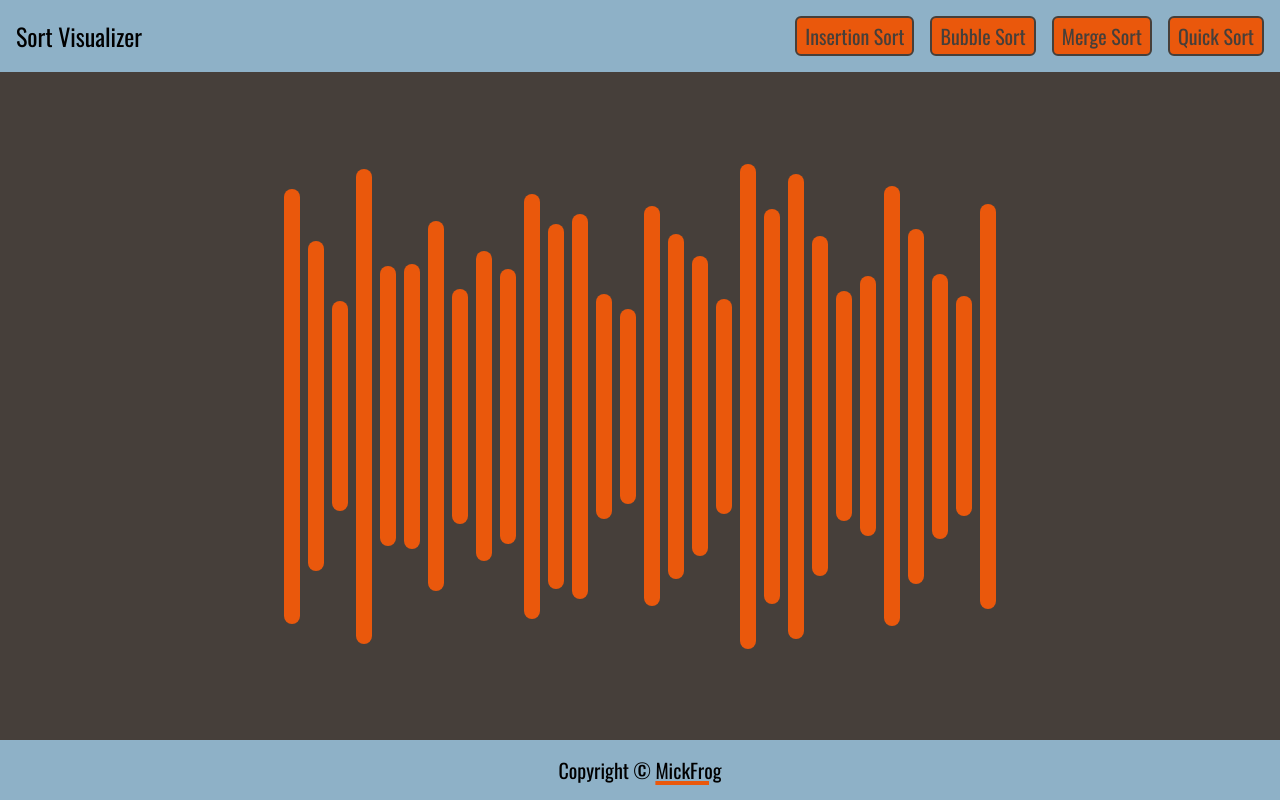
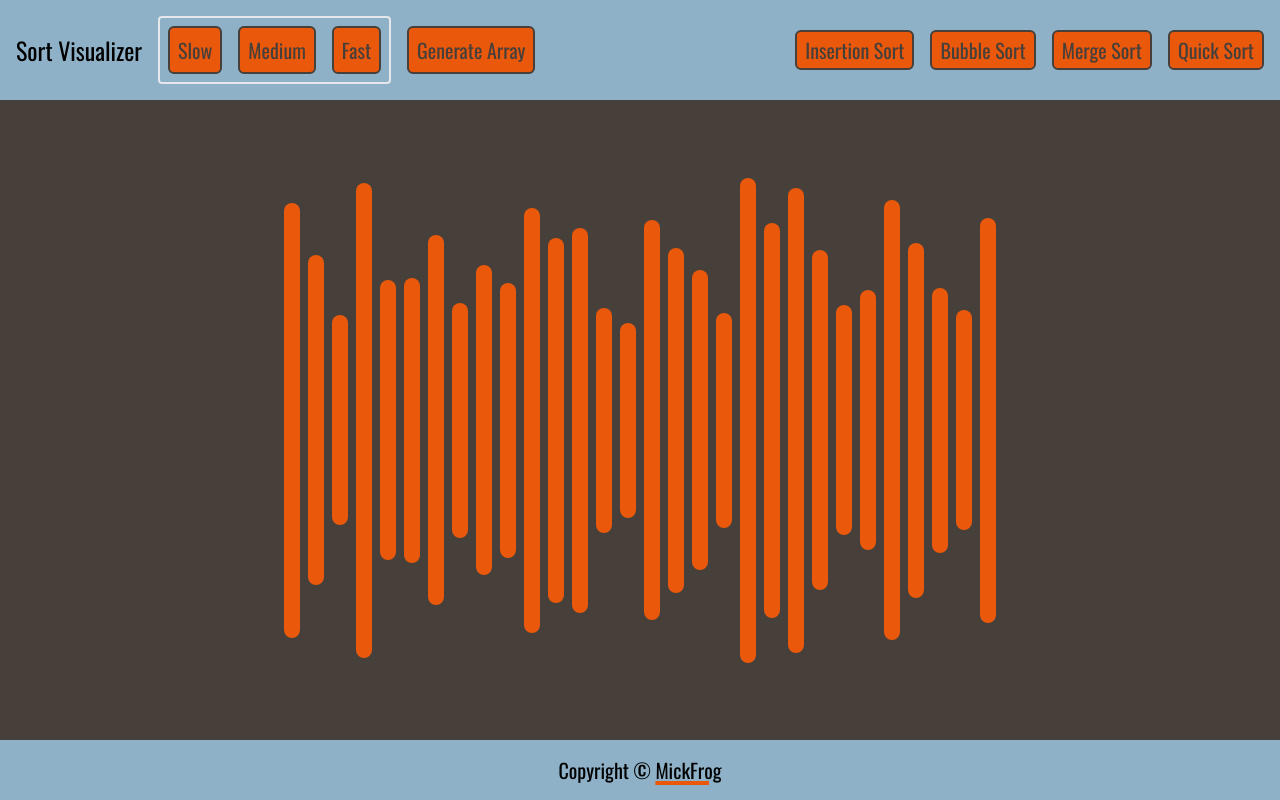
Before and after one commit to MickFrog/sort-visualizer, a React (Create React App) app: page / in a window 1280 px wide. Built offline with nearby package versions, Linux system fonts and the light colour scheme.

Commit message:
add randomize array logic

```diff
--- a/src/App.js
+++ b/src/App.js
@@ -1,4 +1,4 @@
-import React, { useEffect, useRef } from "react";
+import React, { useEffect, useRef, useState } from "react";
 import MyFooter from "./components/MyFooter";
 import MyHeader from "./components/MyHeader";
 import Content from "./components/Content";
@@ -17,7 +17,7 @@ const myArr = [
 ];
 
 function App() {
-  const currArr = useRef(myArr);
+  const [currArr, setCurrArr] = useState(myArr);
   const barsArrayRef = useRef(null);
 
   useEffect(() => {
@@ -25,20 +25,30 @@ function App() {
     loadDivs(barsArrayRef.current?.children);
   }, [currArr]);
 
+  const randomizeArray = () => {
+    //generate an array of numbers less than 100
+    let tmpArr = [];
+    for (let i = 0; i < 30; i++) {
+      tmpArr.push(Math.floor(Math.random() * (100 - 10 + 1)) + 10);
+    }
+
+    setCurrArr(tmpArr);
+  };
+
   const runBubble = () => {
-    bubbleSort(currArr.current);
+    bubbleSort(currArr);
   };
 
   const runInsertion = () => {
-    insertionSort(currArr.current);
+    insertionSort(currArr);
   };
 
   const runMerge = () => {
-    mergeSort(currArr.current);
+    mergeSort(currArr);
   };
 
   const runQuick = () => {
-    quickSort(currArr.current);
+    quickSort(currArr);
   };
 
   return (
@@ -48,9 +58,10 @@ function App() {
         insertion={runInsertion}
         merge={runMerge}
         quick={runQuick}
+        randomize={randomizeArray}
       />
 
-      <Content arr={currArr.current} barsRef={barsArrayRef} />
+      <Content arr={currArr} barsRef={barsArrayRef} />
 
       <MyFooter />
     </div>
--- a/src/components/MyHeader.js
+++ b/src/components/MyHeader.js
@@ -1,5 +1,5 @@
 const MyHeader = (props) => {
-  const { bubble, insertion, merge, quick } = props;
+  const { bubble, insertion, merge, quick, randomize } = props;
 
   const handleBubble = () => {
     bubble();
@@ -17,10 +17,22 @@ const MyHeader = (props) => {
     quick();
   };
 
+  const handleRandomize = () => {
+    randomize();
+  };
+
   return (
     <header className="w-full bg-[#8EB1C7] p-4 flex justify-center">
       <div className="max-w-7xl w-full flex justify-between items-center">
-        <h1>Sort Visualizer</h1>
+        <div className="flex gap-4 items-center">
+          <h1>Sort Visualizer</h1>
+          <div className="flex gap-4 border-2 p-2 rounded">
+            <button name="slow">Slow</button>
+            <button name="medium">Medium</button>
+            <button name="fast">Fast</button>
+          </div>
+          <button onClick={handleRandomize}>Generate Array</button>
+        </div>
         <div className="text-xl h-10 flex gap-4">
           <button onClick={handleInsertion}>Insertion Sort</button>
           <button onClick={handleBubble}>Bubble Sort</button>
--- a/src/index.css
+++ b/src/index.css
@@ -32,6 +32,10 @@ button:hover {
   @apply bg-[#463F3A] text-orange-600;
 }
 
+input[type="radio"] {
+  @apply accent-orange-600;
+}
+
 .array-div {
   @apply bg-orange-600 rounded-xl;
 }
```
